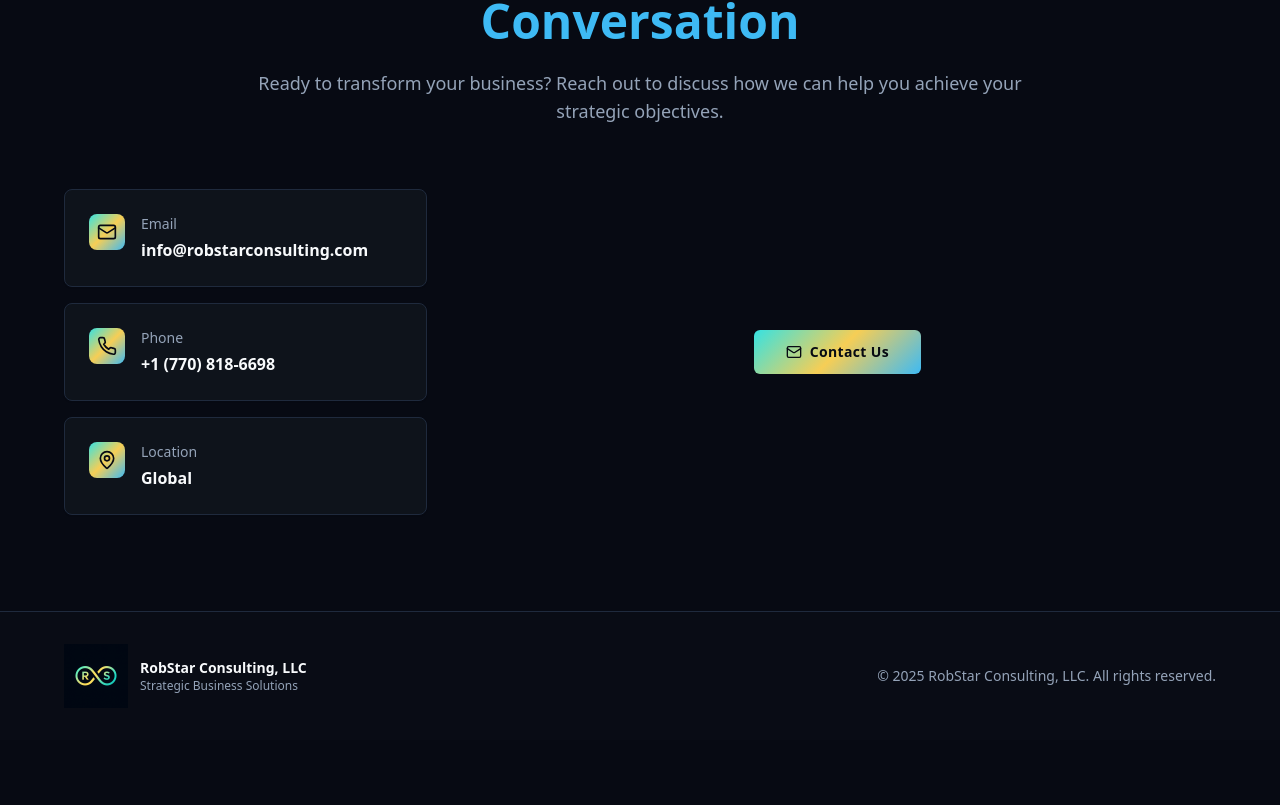
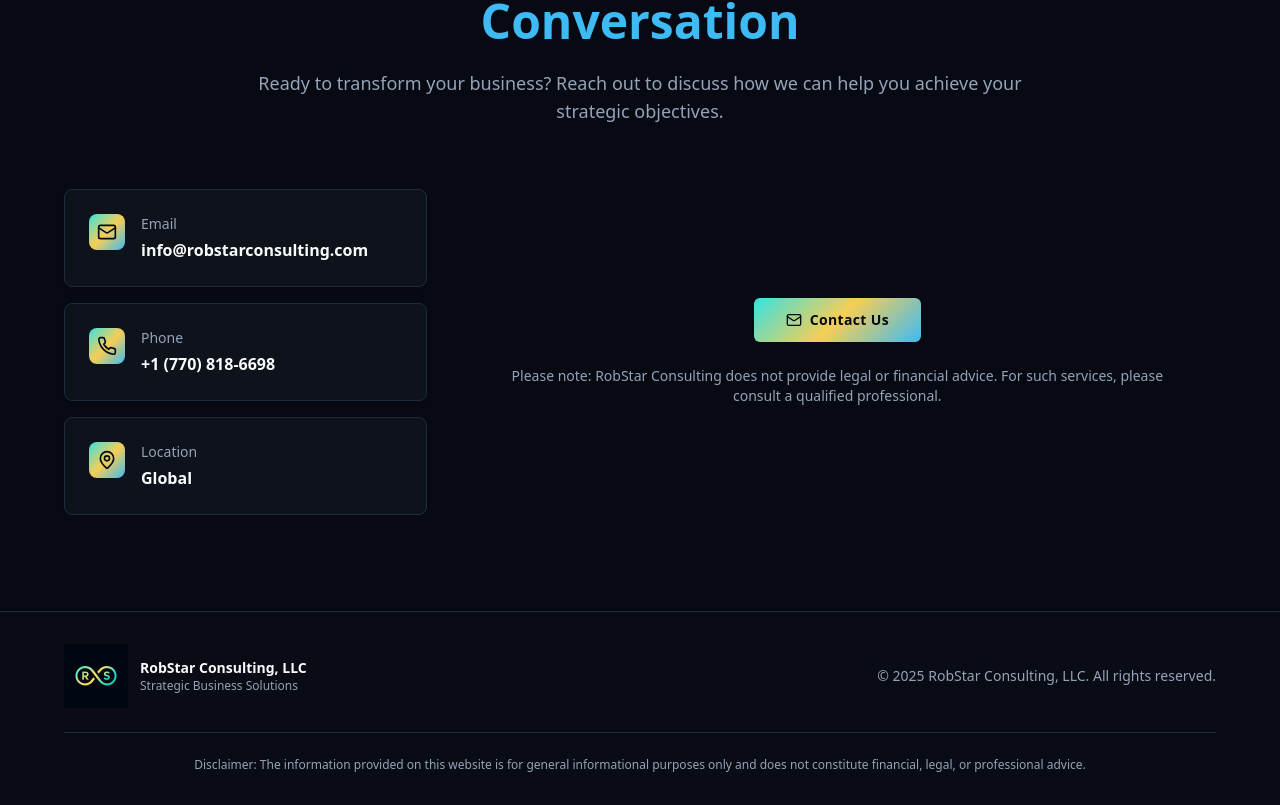
Before and after one commit to Business-Webbies/robstar-beacon, a React (Vite) app: page / in a window 1280 px wide. Shown: the part 3455-4260 px from the top of the page. Before the commit the page ends 4195 px from the top, so only its background shows below. Built offline with nearby package versions, Linux system fonts and the light colour scheme; the HTML template or start-up script is replaced by a standard one.

Commit message:
Add disclaimers to footer and contact
Add a general disclaimer to the footer and a specific disclaimer to the contact section regarding legal and financial advice.

```diff
--- a/src/components/Contact.tsx
+++ b/src/components/Contact.tsx
@@ -67,7 +67,7 @@ const Contact: React.FC = () => {
           </div>
 
           {/* Contact Button */}
-          <div className="lg:col-span-2 flex justify-center">
+          <div className="lg:col-span-2 flex flex-col items-center gap-6">
             <Button
               asChild
               size="lg"
@@ -78,6 +78,10 @@ const Contact: React.FC = () => {
                 Contact Us
               </a>
             </Button>
+
+            <p className="text-sm text-muted-foreground text-center max-w-2xl">
+              Please note: RobStar Consulting does not provide legal or financial advice. For such services, please consult a qualified professional.
+            </p>
           </div>
         </div>
       </div>
--- a/src/components/Footer.tsx
+++ b/src/components/Footer.tsx
@@ -29,6 +29,12 @@ const Footer: React.FC = () => {
             <p>&copy; {currentYear} RobStar Consulting, LLC. All rights reserved.</p>
           </div>
         </div>
+
+        <div className="mt-6 pt-6 border-t border-border">
+          <p className="text-xs text-muted-foreground text-center max-w-4xl mx-auto">
+            Disclaimer: The information provided on this website is for general informational purposes only and does not constitute financial, legal, or professional advice.
+          </p>
+        </div>
       </div>
     </footer>
   );
```
